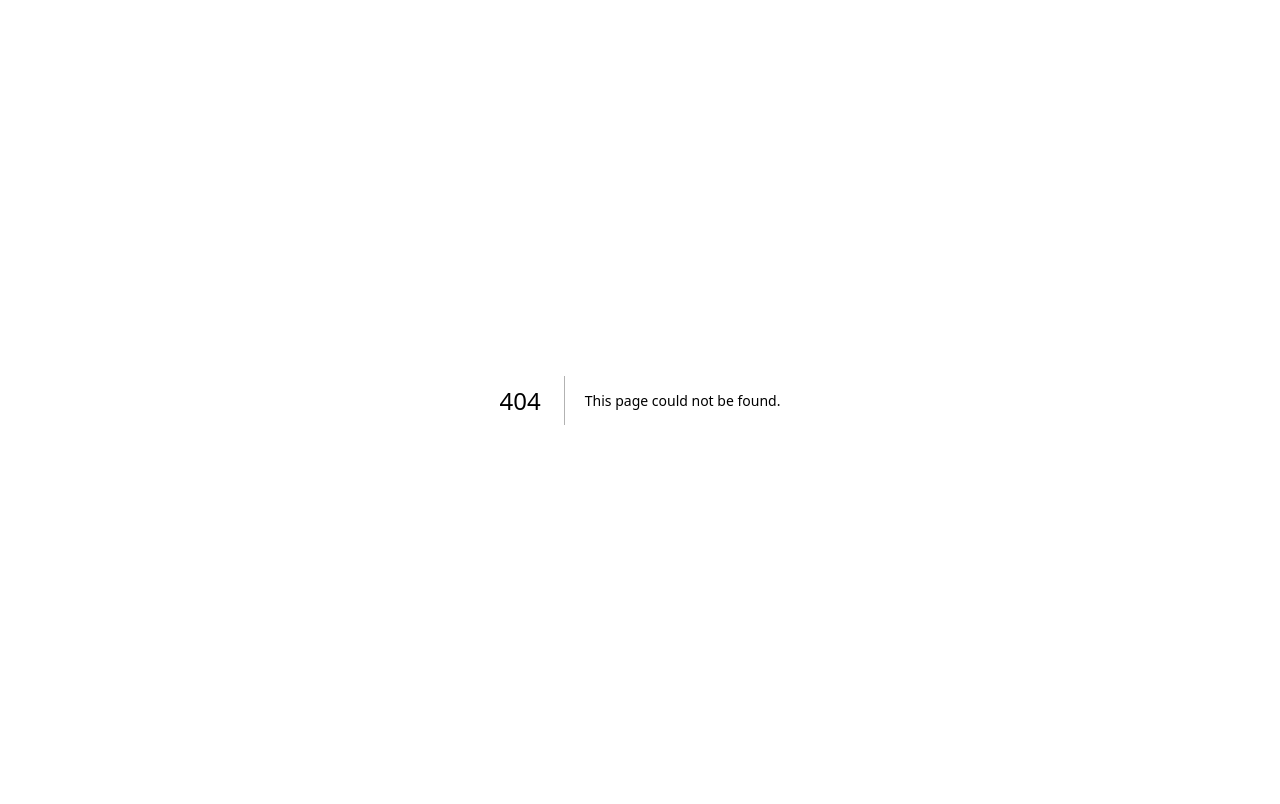
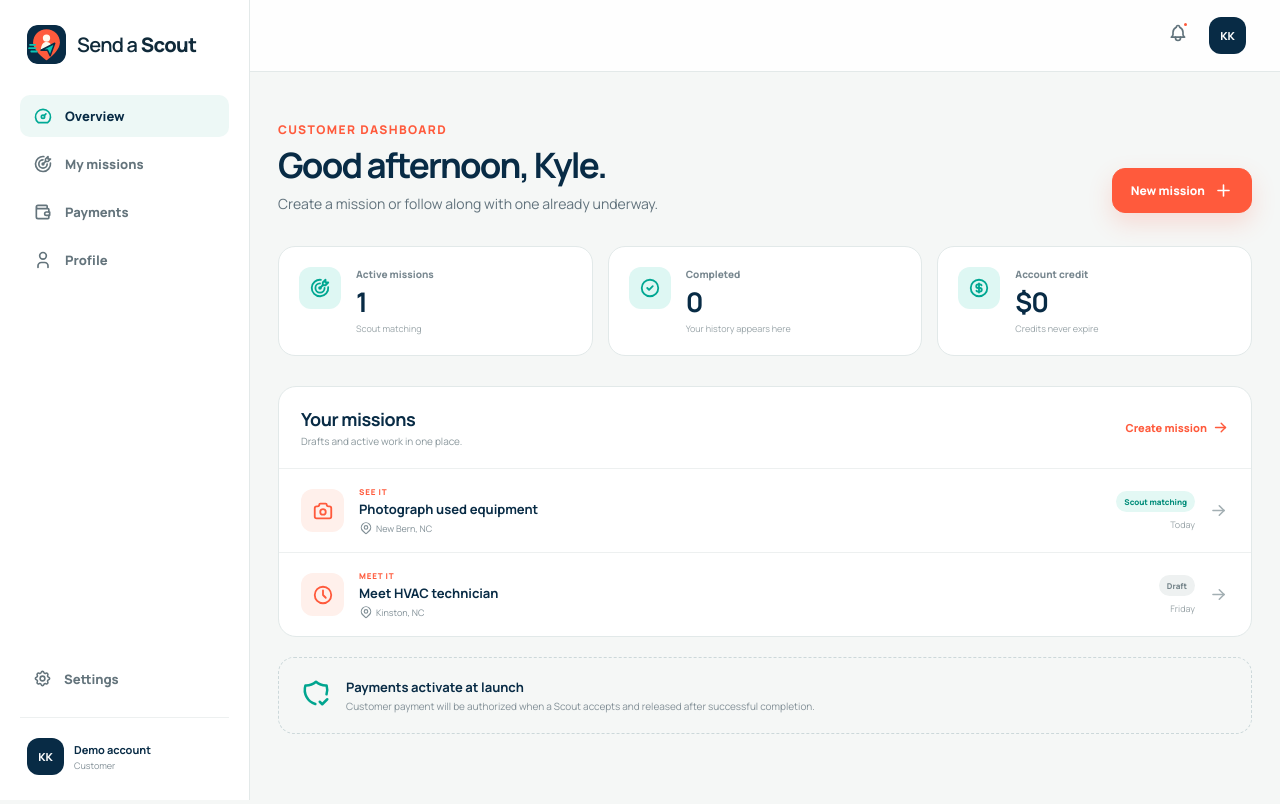
Before and after one commit to persalabsllc/sendascout, a Next.js app: page /dashboard/customer in a window 1280 px wide. Before the commit this address had no page. Built offline with nearby package versions, Linux system fonts and the light colour scheme.

Commit message:
Build marketplace data and dashboard foundation

```diff
--- /dev/null
+++ b/app/dashboard/customer/page.tsx
@@ -0,0 +1,7 @@
+import { Dashboard } from "@/components/dashboard";
+
+export const metadata = { title: "Customer Dashboard | Send a Scout", robots: { index: false, follow: false } };
+
+export default function CustomerDashboard() {
+  return <Dashboard role="customer" />;
+}
```
